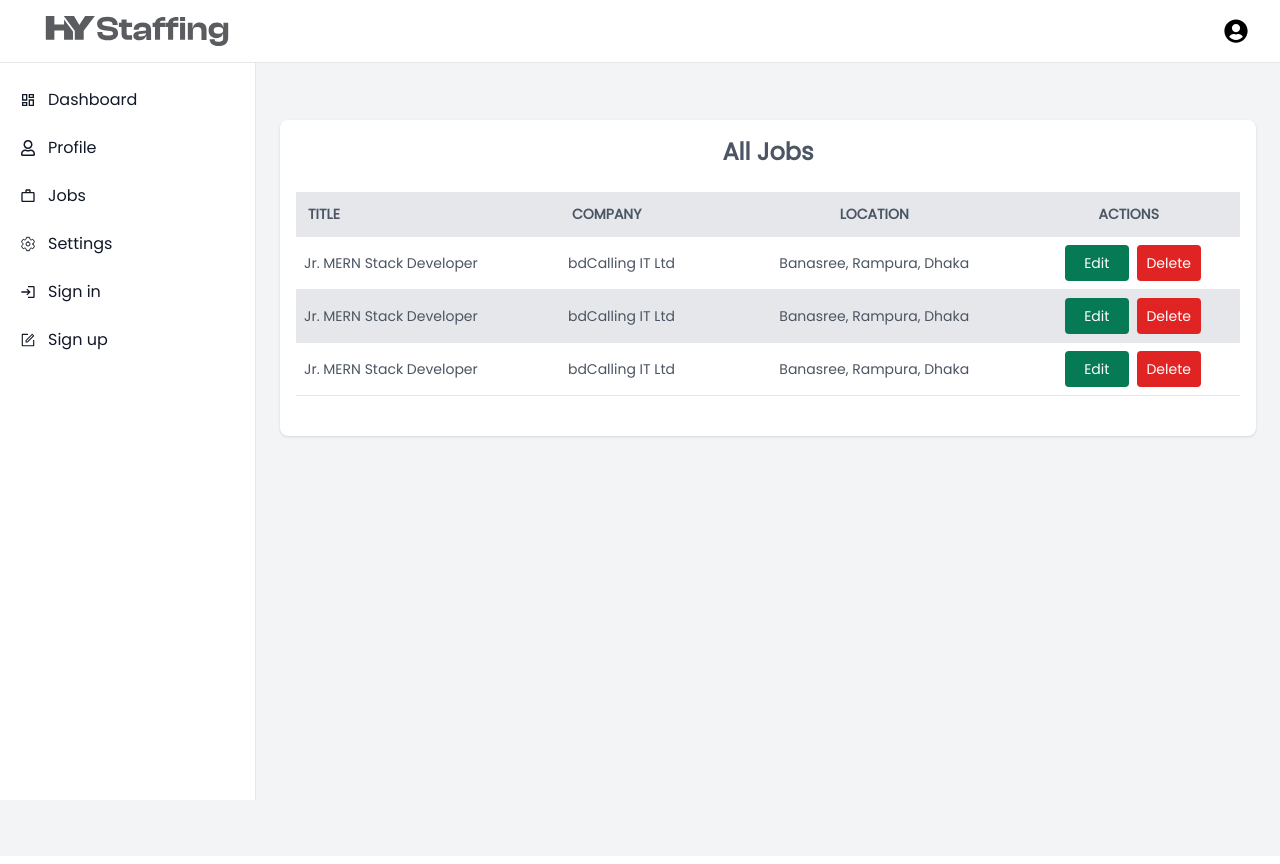
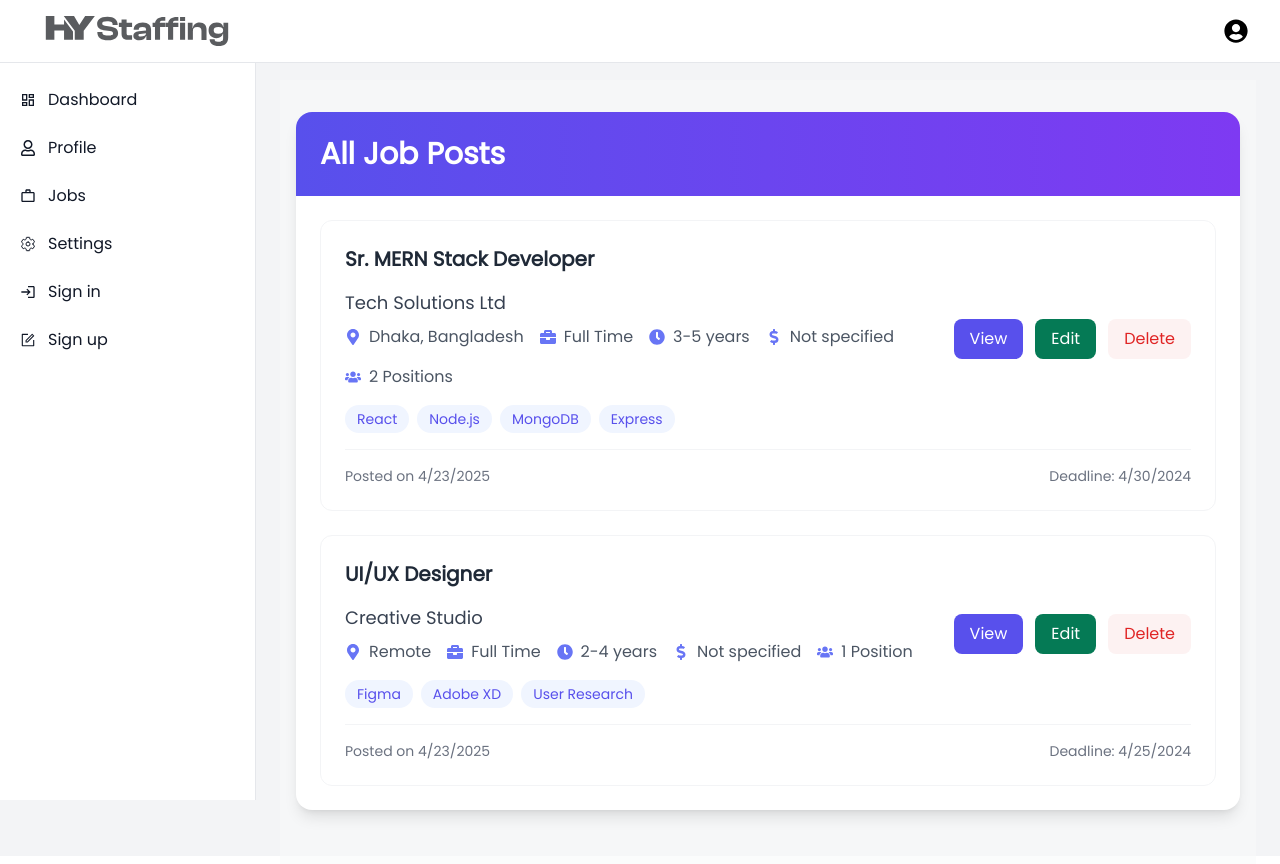
Before and after one commit to Rashad-Stack/job-portal-v2-dashboard, a React (Vite) app: page /jobs/read in a window 1280 px wide. Shown: the top 864 px of the page. Built offline with nearby package versions, Linux system fonts and the light colour scheme.

Commit message:
Edit router created job edit page and some styling

```diff
--- a/src/components/jobs/JobsTable.jsx
+++ b/src/components/jobs/JobsTable.jsx
@@ -1,31 +1,111 @@
-import { Link } from 'react-router-dom';
+import { useState } from "react";
+import { Link } from "react-router-dom";
+import {
+  FaMapMarkerAlt,
+  FaBriefcase,
+  FaClock,
+  FaGraduationCap,
+  FaDollarSign,
+  FaUsers,
+} from "react-icons/fa";
+
+const formatSalary = (job) => {
+  if (job.salaryType === "negotiable") {
+    return "Negotiable";
+  } else if (job.salaryType === "range") {
+    return `$${job.salaryRange.min.toLocaleString()} - $${job.salaryRange.max.toLocaleString()}`;
+  } else if (job.salaryType === "fixed") {
+    return `$${job.fixedSalary.toLocaleString()}`;
+  }
+  return "Not specified";
+};
 
 export default function JobsTable({ job, index, handleDelete }) {
-  // Define a color scheme
-  const colors = ['bg-white', 'bg-gray-200'];
-  const rowColor = colors[index % colors.length]; // Cycle through colors
+  const [isEditModalOpen, setIsEditModalOpen] = useState(false);
+
+  const handleSave = (updatedJob) => {
+    // TODO: Implement save functionality
+    console.log("Updated job:", updatedJob);
+  };
 
   return (
-    <tr key={job._id} className={`border-b border-gray-200 text-md font-normal ${rowColor}`}>
-      <td className="p-2 text-left">{job.title}</td>
-      <td className="p-2 text-left">{job.company}</td>
-      <td className="p-2 text-center">{job.location}</td>
-      <td className="p-2 text-center">
-        <div className="flex item-center justify-center">
+    <>
+      <div className="bg-white rounded-xl border border-gray-100 p-6 hover:shadow-md transition-shadow">
+        <div className="flex flex-col md:flex-row md:items-center justify-between">
+          <div className="space-y-4 mb-4 md:mb-0">
+            <h2 className="text-xl font-semibold text-gray-800">{job.title}</h2>
+            <div className="space-y-2">
+              <p className="text-lg font-medium text-gray-700">
+                {job.companyName}
+              </p>
+              <div className="flex flex-wrap gap-4 text-gray-600">
+                <div className="flex items-center gap-2">
+                  <FaMapMarkerAlt className="text-indigo-500" />
+                  <span>{job.location}</span>
+                </div>
+                <div className="flex items-center gap-2">
+                  <FaBriefcase className="text-indigo-500" />
+                  <span>{job.jobType}</span>
+                </div>
+                <div className="flex items-center gap-2">
+                  <FaClock className="text-indigo-500" />
+                  <span>{job.experience}</span>
+                </div>
+                <div className="flex items-center gap-2">
+                  <FaDollarSign className="text-indigo-500" />
+                  <span>{formatSalary(job)}</span>
+                </div>
+                <div className="flex items-center gap-2">
+                  <FaUsers className="text-indigo-500" />
+                  <span>
+                    {job.vacancy} {job.vacancy > 1 ? "Positions" : "Position"}
+                  </span>
+                </div>
+              </div>
+            </div>
+            {job.skills && (
+              <div className="flex flex-wrap gap-2">
+                {job.skills.split(",").map((skill, index) => (
+                  <span
+                    key={index}
+                    className="px-3 py-1 bg-indigo-50 text-indigo-600 rounded-full text-sm"
+                  >
+                    {skill.trim()}
+                  </span>
+                ))}
+              </div>
+            )}
+          </div>
+
+          <div className="flex flex-col sm:flex-row gap-3">
             <Link
-            to={`/dashboard/edit-job/${job._id}`}
-            className="w-16 p-2 ml-2 bg-green-600 transform hover:scale-110  rounded-[4px]"
+              to={`/dashboard/view-job/${job._id}`}
+              className="inline-flex justify-center items-center px-4 py-2 bg-indigo-600 text-white font-medium rounded-lg hover:bg-indigo-700 transition-colors"
+            >
+              View
+            </Link>
+            <Link
+              to={`/jobs/edit/${job._id}`}
+              className="inline-flex justify-center items-center px-4 py-2 bg-green-600 text-white font-medium rounded-lg hover:bg-green-700 transition-colors"
             >
               <span className="text-white font-medium">Edit</span>
             </Link>
             <button
               onClick={() => handleDelete(job._id)}
-            className="w-16 p-2 ml-2 bg-red-600 transform hover:scale-110 rounded-[4px]"
+              className="inline-flex justify-center items-center px-4 py-2 bg-red-50 text-red-600 font-medium rounded-lg hover:bg-red-100 transition-colors"
             >
-            <span className="text-white font-medium">Delete</span>
+              Delete
             </button>
           </div>
-      </td>
-    </tr>
+        </div>
+
+        <div className="mt-4 pt-4 border-t border-gray-100">
+          <div className="flex items-center justify-between text-sm text-gray-500">
+            <span>Posted on {new Date().toLocaleDateString()}</span>
+            <span>Deadline: {new Date(job.deadline).toLocaleDateString()}</span>
+          </div>
+        </div>
+      </div>
+    </>
   );
 }
--- a/src/pages/Jobs/AllJobs.jsx
+++ b/src/pages/Jobs/AllJobs.jsx
@@ -1,33 +1,38 @@
-import { useEffect, useState } from 'react';
-import { Link } from 'react-router-dom';
-import axios from 'axios';
-import JobsTable from '../../components/jobs/JobsTable';
+import { useEffect, useState } from "react";
+import { Link } from "react-router-dom";
+import axios from "axios";
+import JobsTable from "../../components/jobs/JobsTable";
 
 const AllJobs = () => {
   const initialState = [
     {
-      _id: '111111',
-      title: 'Jr. MERN Stack Developer',
-      company: 'bdCalling IT Ltd',
-      location: 'Banasree, Rampura, Dhaka',
+      _id: "111111",
+      title: "Sr. MERN Stack Developer",
+      companyName: "Tech Solutions Ltd",
+      location: "Dhaka, Bangladesh",
+      jobType: "Full Time",
+      salary: "$2000 - $3000",
+      experience: "3-5 years",
+      deadline: "2024-04-30",
+      skills: "React, Node.js, MongoDB, Express",
+      vacancy: 2,
     },
     {
-      _id: '111111',
-      title: 'Jr. MERN Stack Developer',
-      company: 'bdCalling IT Ltd',
-      location: 'Banasree, Rampura, Dhaka',
-    },
-    {
-      _id: '111111',
-      title: 'Jr. MERN Stack Developer',
-      company: 'bdCalling IT Ltd',
-      location: 'Banasree, Rampura, Dhaka',
+      _id: "222222",
+      title: "UI/UX Designer",
+      companyName: "Creative Studio",
+      location: "Remote",
+      jobType: "Full Time",
+      salary: "$1500 - $2500",
+      experience: "2-4 years",
+      deadline: "2024-04-25",
+      skills: "Figma, Adobe XD, User Research",
+      vacancy: 1,
     },
   ];
 
   const [jobs, setJobs] = useState(initialState);
-  console.log(jobs);
-  const [error, setError] = useState('');
+  const [error, setError] = useState("");
 
   //   useEffect(() => {
   //     fetchJobs();
@@ -48,36 +53,43 @@ const AllJobs = () => {
       if (response.status === 200) {
         setJobs(jobs.filter((job) => job._id !== id));
       } else {
-        setError('Failed to delete job.');
+        setError("Failed to delete job.");
       }
     } catch (error) {
-      setError('Failed to delete job.');
+      setError("Failed to delete job.");
     }
   };
 
   return (
-    <div className="sm:max-w-7xl w-full mx-auto p-4 mt-10 bg-white shadow rounded-lg">
-      <h2 className="sm:text-2xl text-center sm:mt-0 mt-2 mb-4 text-xl font-semibold text-gray-600">
-        All Jobs
-      </h2>
-      {error && <p className="text-red-500">{error}</p>}
-      <div className="my-6">
-        <table className="sm:max-w-7xl w-full table-auto">
-          <thead>
-            <tr className="bg-gray-200 text-gray-600 uppercase text-sm leading-normal">
-              <th className="p-3 text-left">Title</th>
-              <th className="p-3 text-left">Company</th>
-              <th className="p-3 text-center">Location</th>
-              <th className="p-3 text-center">Actions</th>
-            </tr>
-          </thead>
-          <tbody className="text-gray-600 text-sm font-light">
-            {Array.isArray(jobs) &&
-              jobs.map((job, index) => (
-                <JobsTable key={job._id} job={job} index={index} handleDelete={handleDelete} />
-              ))}
-          </tbody>
-        </table>
+    <div className="min-h-screen bg-gray-50/60 py-8 px-4">
+      <div className="max-w-7xl mx-auto">
+        <div className="bg-white shadow-lg rounded-2xl overflow-hidden">
+          <div className="p-6 bg-gradient-to-r from-indigo-600 to-purple-600">
+            <h1 className="text-2xl md:text-3xl font-bold text-white">
+              All Job Posts
+            </h1>
+          </div>
+
+          <div className="p-6">
+            {error && (
+              <div className="p-4 mb-4 bg-red-50 border-l-4 border-red-500 text-red-700">
+                {error}
+              </div>
+            )}
+
+            <div className="grid gap-6">
+              {Array.isArray(jobs) &&
+                jobs.map((job, index) => (
+                  <JobsTable
+                    key={job._id}
+                    job={job}
+                    index={index}
+                    handleDelete={handleDelete}
+                  />
+                ))}
+            </div>
+          </div>
+        </div>
       </div>
     </div>
   );
--- /dev/null
+++ b/src/pages/Jobs/JobEdit.jsx
@@ -0,0 +1,197 @@
+import { useState, useEffect } from "react";
+import { useParams, useNavigate } from "react-router-dom";
+import axios from "axios";
+
+const JobEdit = () => {
+  const { id } = useParams();
+  const navigate = useNavigate();
+
+  // All state
+  const [title, setTitle] = useState("");
+  const [company, setCompany] = useState("");
+  const [location, setLocation] = useState("");
+  const [jobType, setJobType] = useState("");
+  const [deadline, setDeadline] = useState("");
+  const [experience, setExperience] = useState("");
+  const [error, setError] = useState("");
+  const [loading, setLoading] = useState(true);
+
+  // Fetch job data
+  useEffect(() => {
+    const fetchJob = async () => {
+      try {
+        const response = await axios.get(`/api/jobs/${id}`);
+        const job = response.data;
+        setTitle(job.title);
+        setCompany(job.company);
+        setLocation(job.location);
+        setJobType(job.jobType);
+        setDeadline(job.deadline);
+        setExperience(job.experience);
+        setLoading(false);
+      } catch (err) {
+        setError("Failed to fetch job data");
+        setLoading(false);
+      }
+    };
+
+    fetchJob();
+  }, [id]);
+
+  // Handle submit function
+  const handleSubmit = async (e) => {
+    e.preventDefault();
+    setError("");
+
+    // Basic validation
+    if (
+      !title ||
+      !company ||
+      !location ||
+      !jobType ||
+      !deadline ||
+      !experience
+    ) {
+      setError("Please fill out all fields.");
+      return;
+    }
+
+    const jobData = {
+      title,
+      company,
+      location,
+      jobType,
+      deadline,
+      experience,
+    };
+
+    try {
+      await axios.put(`/api/jobs/${id}`, jobData);
+      navigate("/dashboard/jobs"); // Redirect to jobs list after successful update
+    } catch (err) {
+      setError("Failed to update job");
+    }
+  };
+
+  if (loading) {
+    return <div className="text-center p-4">Loading...</div>;
+  }
+
+  return (
+    <div>
+      <div className="p-4 bg-white shadow rounded-lg sm:max-w-3xl w-full mx-auto mt-10">
+        <h1 className="sm:text-2xl text-center mb-4-10 sm:mt-0 text-xl font-semibold text-gray-600">
+          Edit Job Post
+        </h1>
+        {error && <p className="text-red-500">{error}</p>}
+        <form onSubmit={handleSubmit}>
+          <div className="mb-4">
+            <label
+              className="block text-sm font-medium text-gray-700"
+              htmlFor="title"
+            >
+              Job Title
+            </label>
+            <input
+              type="text"
+              id="title"
+              value={title}
+              onChange={(e) => setTitle(e.target.value)}
+              className="mt-1 p-2 block w-full border border-gray-300 rounded-md shadow-sm"
+              required
+            />
+          </div>
+          <div className="mb-4">
+            <label
+              className="block text-sm font-medium text-gray-700"
+              htmlFor="company"
+            >
+              Company Name
+            </label>
+            <input
+              type="text"
+              id="company"
+              value={company}
+              onChange={(e) => setCompany(e.target.value)}
+              className="mt-1 p-2 block w-full border border-gray-300 rounded-md shadow-sm"
+              required
+            />
+          </div>
+          <div className="mb-4">
+            <label
+              className="block text-sm font-medium text-gray-700"
+              htmlFor="location"
+            >
+              Location
+            </label>
+            <input
+              type="text"
+              id="location"
+              value={location}
+              onChange={(e) => setLocation(e.target.value)}
+              className="mt-1 p-2 block w-full border border-gray-300 rounded-md shadow-sm"
+              required
+            />
+          </div>
+          <div className="mb-4">
+            <label
+              className="block text-sm font-medium text-gray-700"
+              htmlFor="jobType"
+            >
+              Job Type
+            </label>
+            <input
+              type="text"
+              id="jobType"
+              value={jobType}
+              onChange={(e) => setJobType(e.target.value)}
+              className="mt-1 p-2 block w-full border border-gray-300 rounded-md shadow-sm"
+              required
+            />
+          </div>
+          <div className="mb-4">
+            <label
+              className="block text-sm font-medium text-gray-700"
+              htmlFor="deadline"
+            >
+              Application Deadline
+            </label>
+            <input
+              type="date"
+              id="deadline"
+              value={deadline}
+              onChange={(e) => setDeadline(e.target.value)}
+              className="mt-1 p-2 block w-full border border-gray-300 rounded-md shadow-sm"
+              required
+            />
+          </div>
+          <div className="mb-4">
+            <label
+              className="block text-sm font-medium text-gray-700"
+              htmlFor="experience"
+            >
+              Experience
+            </label>
+            <input
+              type="text"
+              id="experience"
+              value={experience}
+              onChange={(e) => setExperience(e.target.value)}
+              className="mt-1 p-2 block w-full border border-gray-300 rounded-md shadow-sm"
+              required
+              placeholder="e.g., 3 years, 5-7 years"
+            />
+          </div>
+          <button
+            type="submit"
+            className="w-full py-2 px-4 bg-[#E5383B] text-white font-bold rounded-[8px]"
+          >
+            Update Job
+          </button>
+        </form>
+      </div>
+    </div>
+  );
+};
+
+export default JobEdit;
```
Also changed, not shown: src/router/router.jsx (+22 -17 lines). Lines whose indentation alone changed are shown as unchanged.
